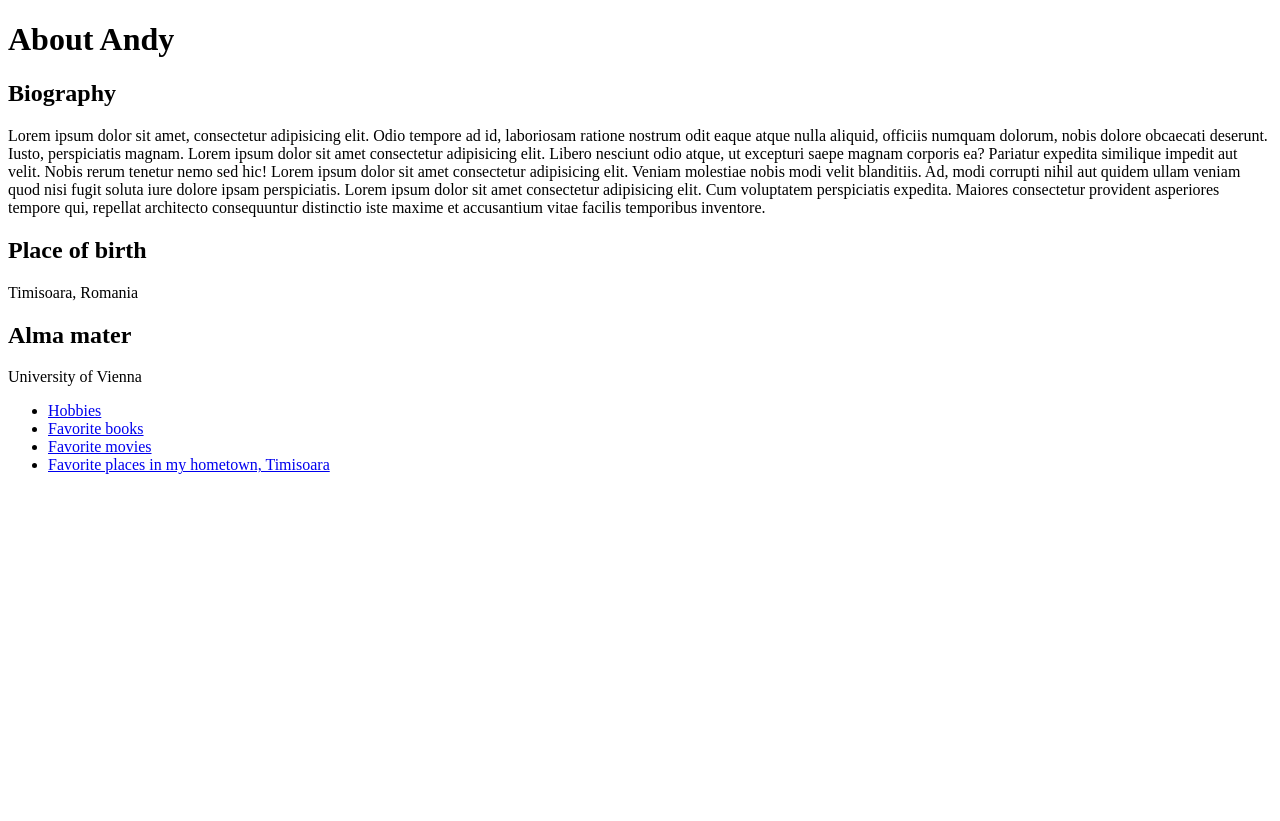
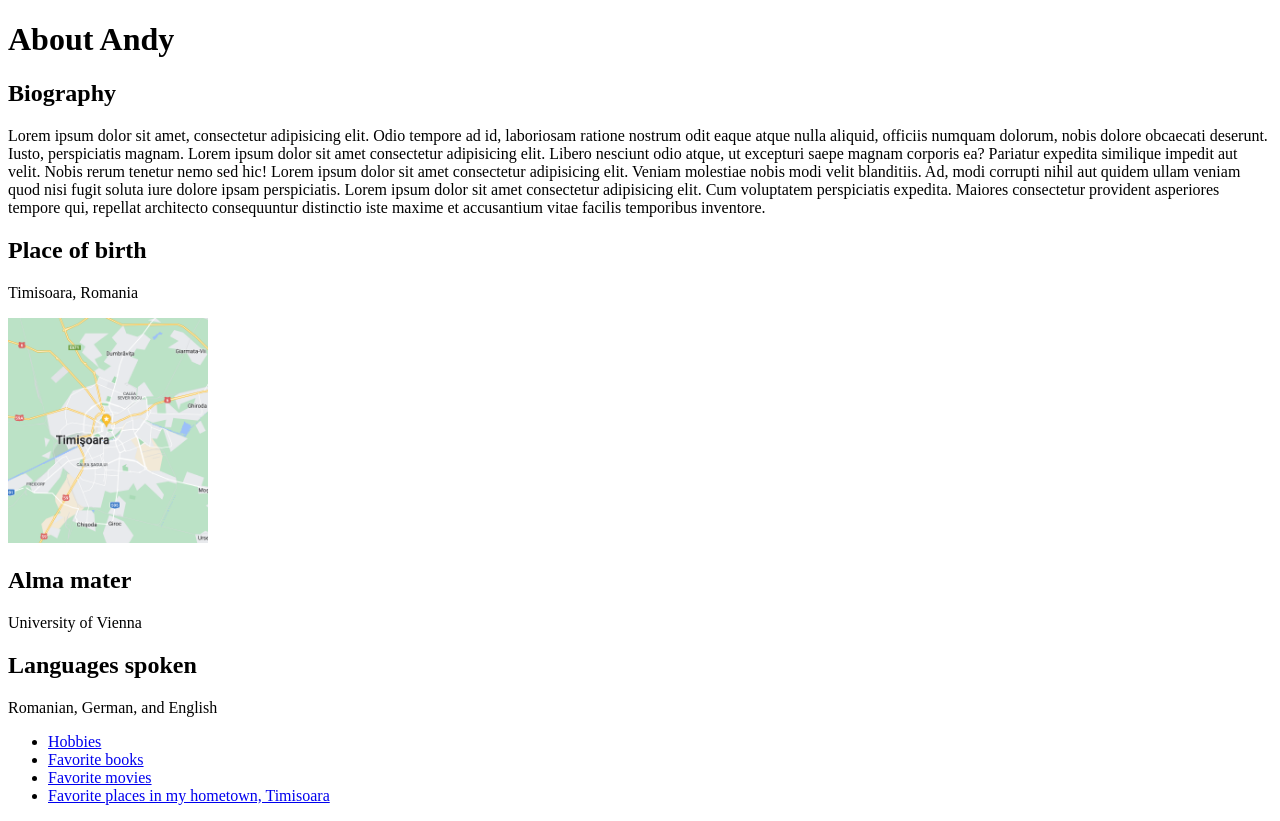
Before and after one commit to AndreiIoanMihutTM/about-andy, a plain HTML site: page index.html in a window 1280 px wide. Before the commit the page ends 800 px from the top, so only its background shows below. Drawn offline with Linux system fonts and the light colour scheme.

```diff
--- a/index.html
+++ b/index.html
@@ -23,8 +23,15 @@
             vitae facilis temporibus inventore.</p>
         <h2>Place of birth</h2>
         <p>Timisoara, Romania</p>
+        <img src="./images-landing-page/timisoara-google-maps.png"
+            style="width: 200px; height: auto; alt: screenshot of timisoara on google maps;">
         <h2>Alma mater</h2>
         <p>University of Vienna</p>
+        <div>
+            <h2>Languages spoken</h2>
+
+        </div>
+        <p>Romanian, German, and English</p>
     </section>
     <ul>
         <li><a href="./hobbies/hobbies.html">Hobbies</a></li>
```
Also changed, not shown: images-landing-page/timisoara-google-maps.png (added).
